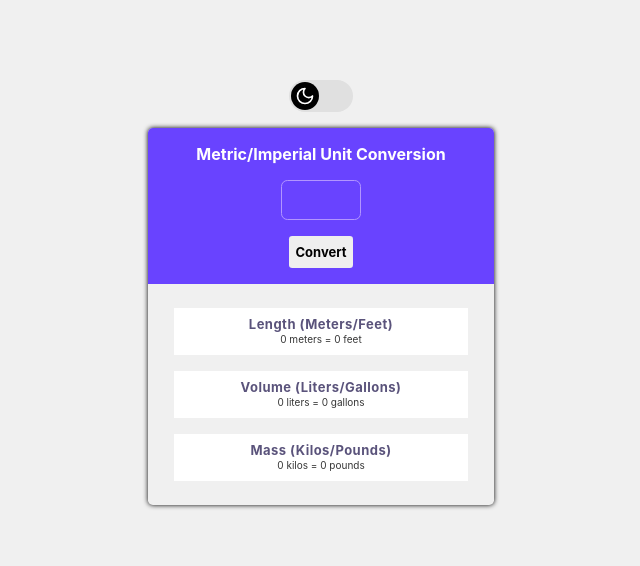
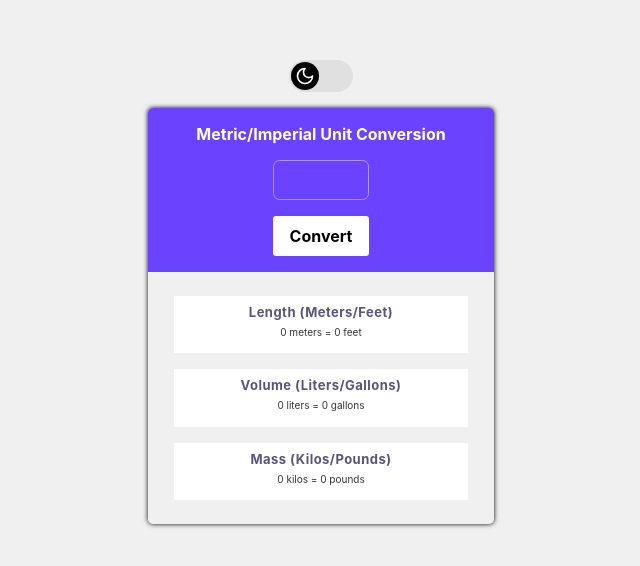
Before and after one commit to elm042025/Unit-Conversion, a website built with Vite: page index.html in a window 1280 px wide. Shown: the part 108-674 px from the top of the page, without its empty margins (319-959 px from the left). Built offline with nearby package versions, Linux system fonts and the light colour scheme.

Commit message:
style: update input and button dimensions, enhance button hover and active states

```diff
--- a/style.css
+++ b/style.css
@@ -85,7 +85,7 @@ body {
   margin-bottom: 1rem;
 }
 #main-section input {
-  width: 5rem;
+  width: 6rem;
   height: 2.5rem;
   border: 0.1rem solid rgba(178, 149, 255, 1);
   border-radius: 0.2em;
@@ -114,18 +114,30 @@ input[type="number"] {
 }
 
 #main-section button {
-  width: 4rem;
-  height: 2rem;
+  width: 6rem;
+  height: 2.5rem;
   padding: 0.1rem;
   text-align: center;
-  font-size: small;
+  font-size: 1rem;
   border-radius: 0.2rem;
   border: none;
   margin-top: 1rem;
   cursor: pointer;
   font-weight: bold;
+  background-color: white;
+  transition: transform 0.2s ease, background-color 0.2s ease,
+    box-shadow 0.2s ease;
 }
-
+#main-section button:hover {
+  transform: scale(1.1);
+  background-color: rgba(178, 149, 255, 1);
+  box-shadow: 0px 4px 12px rgba(178, 149, 255, 0.5);
+}
+#main-section button:active {
+  transform: scale(0.95);
+  background-color: rgba(105, 67, 255, 0.8);
+  box-shadow: none;
+}
 /* main-section styling ends here */
 #groups {
   display: flex;
@@ -153,7 +165,7 @@ input[type="number"] {
 .group p {
   color: rgba(53, 53, 53, 1);
   font-size: x-small;
-  line-height: 1.5;
+  line-height: 1.6rem;
 }
 
 /*! Dark mode class starts here*/
```
